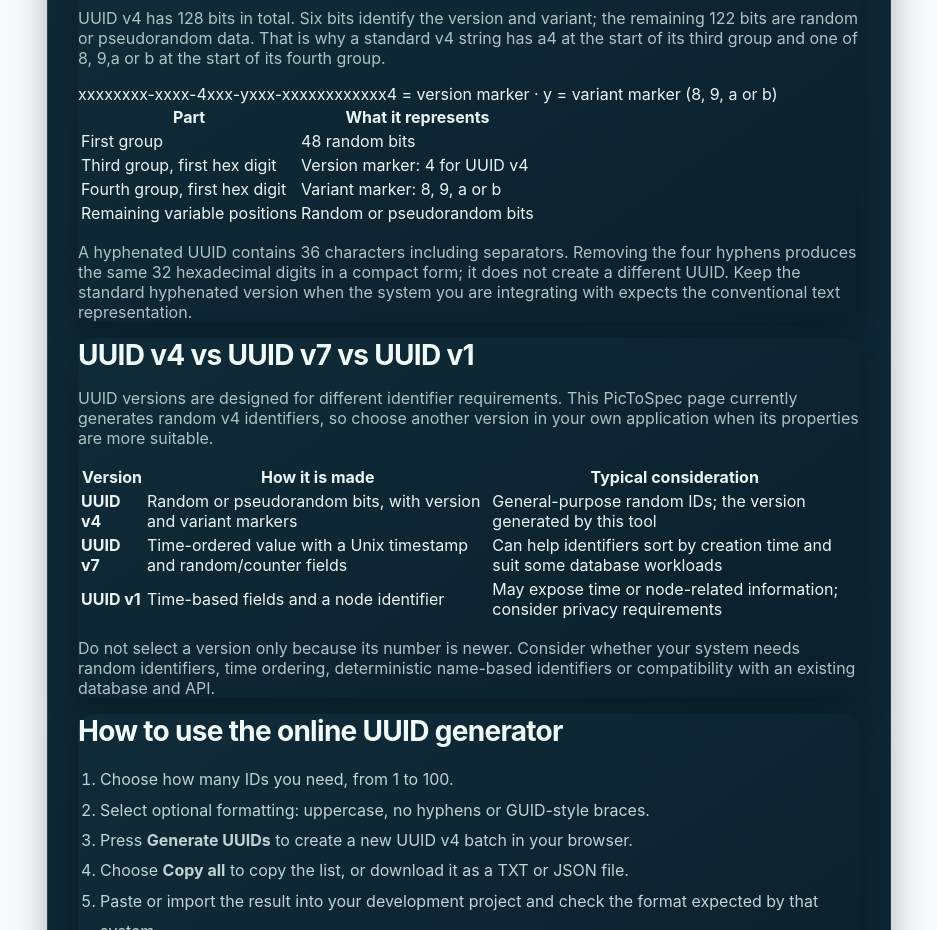
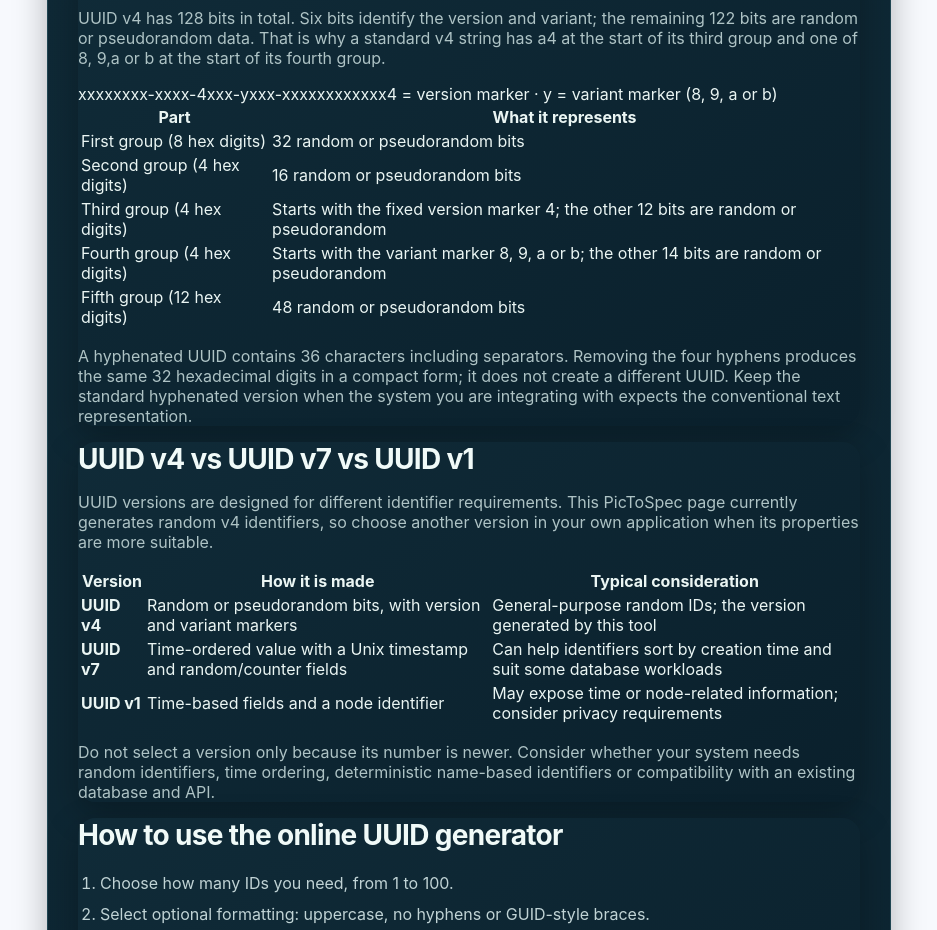
Before and after one commit to ya6331856-cpu/pic-to-spec, a Next.js app: page /uuid-generator in a window 1280 px wide. Shown: the part 1960-2890 px from the top of the page, without its empty margins (171-1108 px from the left). Built offline with nearby package versions, Linux system fonts and the light colour scheme; no server answers.

Commit message:
Correctly explain each UUID v4 hexadecimal group

```diff
--- a/components/UuidGeneratorGuide.tsx
+++ b/components/UuidGeneratorGuide.tsx
@@ -74,10 +74,11 @@ export default function UuidGeneratorGuide() {
               <tr><th>Part</th><th>What it represents</th></tr>
             </thead>
             <tbody>
-              <tr><td>First group</td><td>48 random bits</td></tr>
-              <tr><td>Third group, first hex digit</td><td>Version marker: 4 for UUID v4</td></tr>
-              <tr><td>Fourth group, first hex digit</td><td>Variant marker: 8, 9, a or b</td></tr>
-              <tr><td>Remaining variable positions</td><td>Random or pseudorandom bits</td></tr>
+              <tr><td>First group (8 hex digits)</td><td>32 random or pseudorandom bits</td></tr>
+              <tr><td>Second group (4 hex digits)</td><td>16 random or pseudorandom bits</td></tr>
+              <tr><td>Third group (4 hex digits)</td><td>Starts with the fixed version marker 4; the other 12 bits are random or pseudorandom</td></tr>
+              <tr><td>Fourth group (4 hex digits)</td><td>Starts with the variant marker 8, 9, a or b; the other 14 bits are random or pseudorandom</td></tr>
+              <tr><td>Fifth group (12 hex digits)</td><td>48 random or pseudorandom bits</td></tr>
             </tbody>
           </table>
         </div>
```
